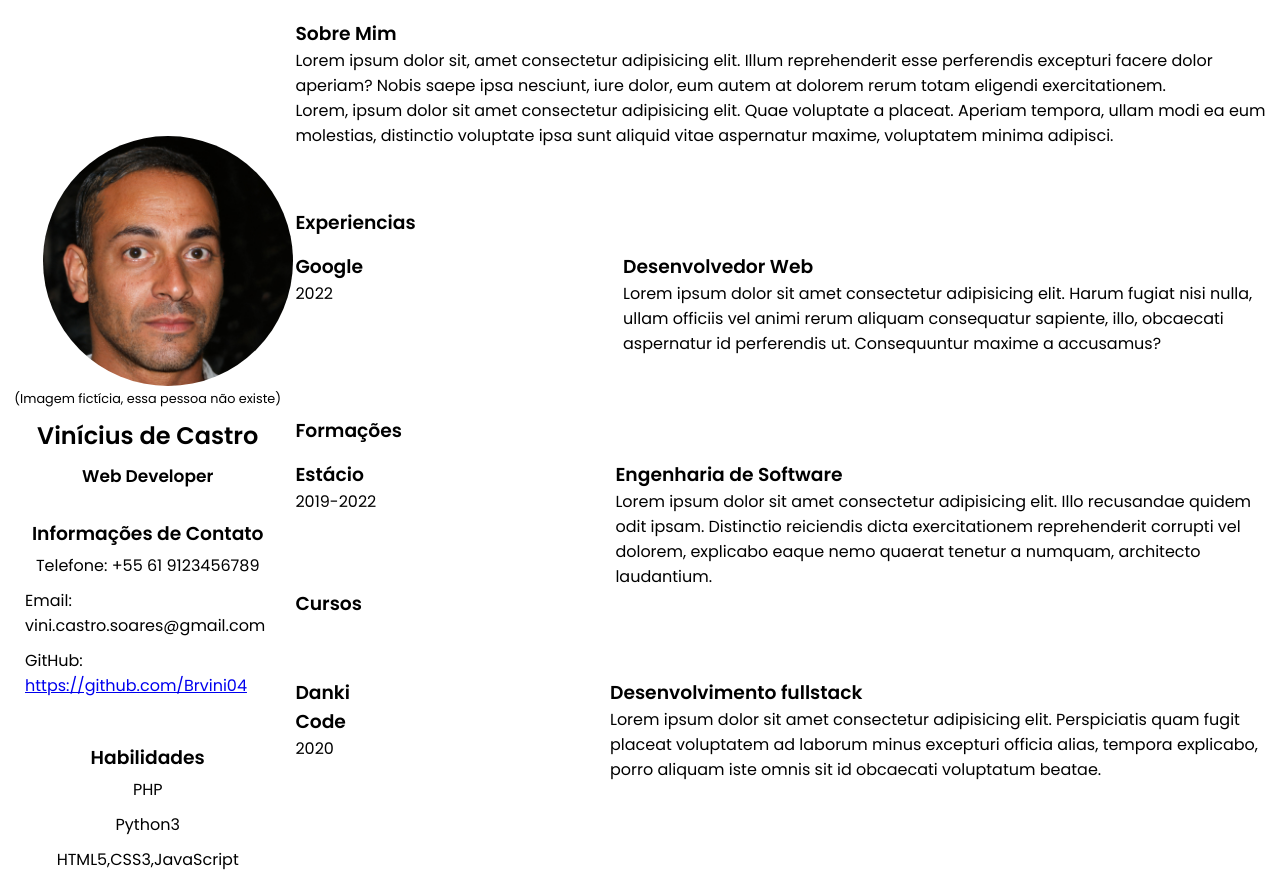
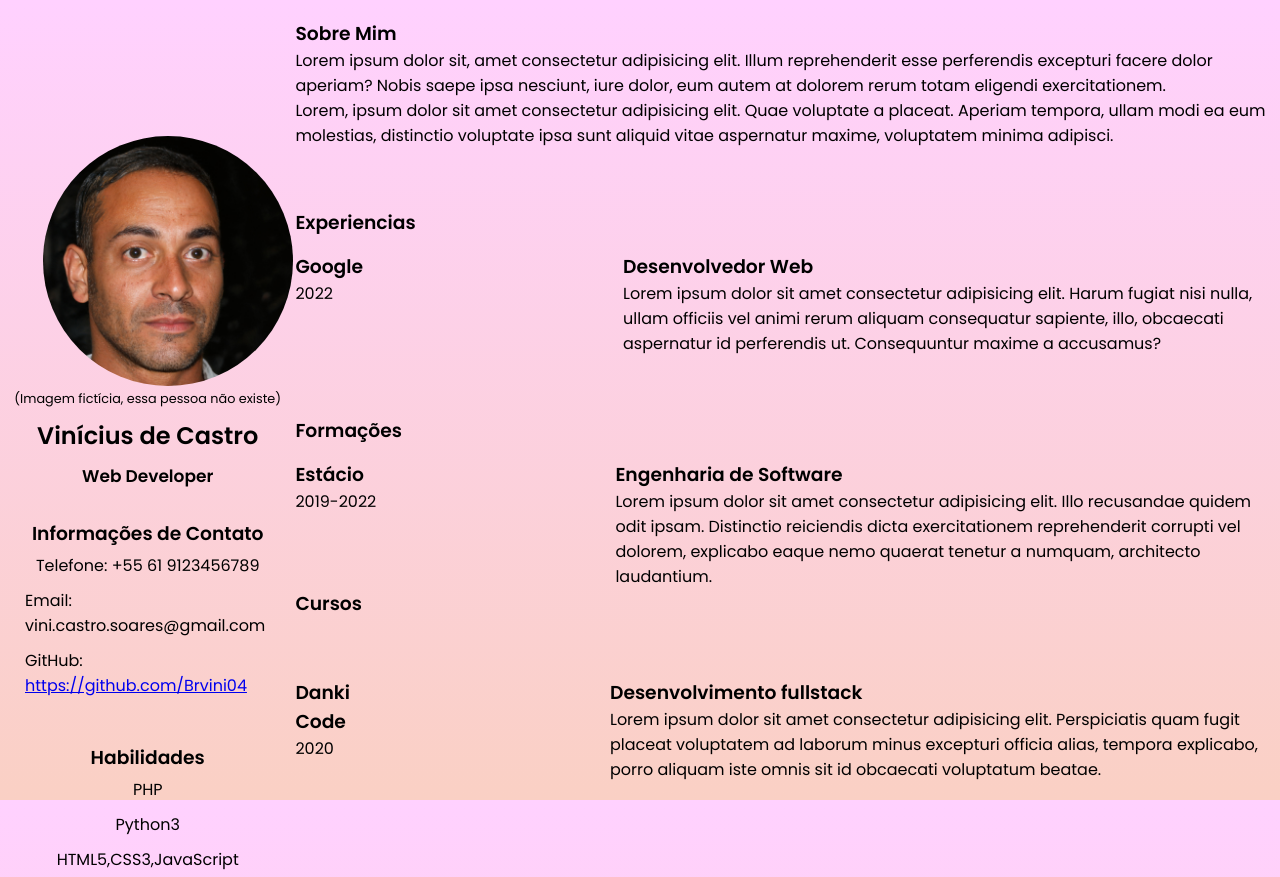
Before and after one commit to Brvini04/Jornada-EBAC, a plain HTML site: page Portifolio/index.html in a window 1280 px wide. Drawn offline with Linux system fonts and the light colour scheme.

Commit message:
quarta versão

```diff
--- a/estilo/style.css
+++ b/estilo/style.css
@@ -4,7 +4,7 @@
     margin: 0px;
     box-sizing: border-box;
 }
-.html{
+html{
     background-image: linear-gradient(to top, #fad0c4 0%, #ffd1ff 100%);
 }
 
```
